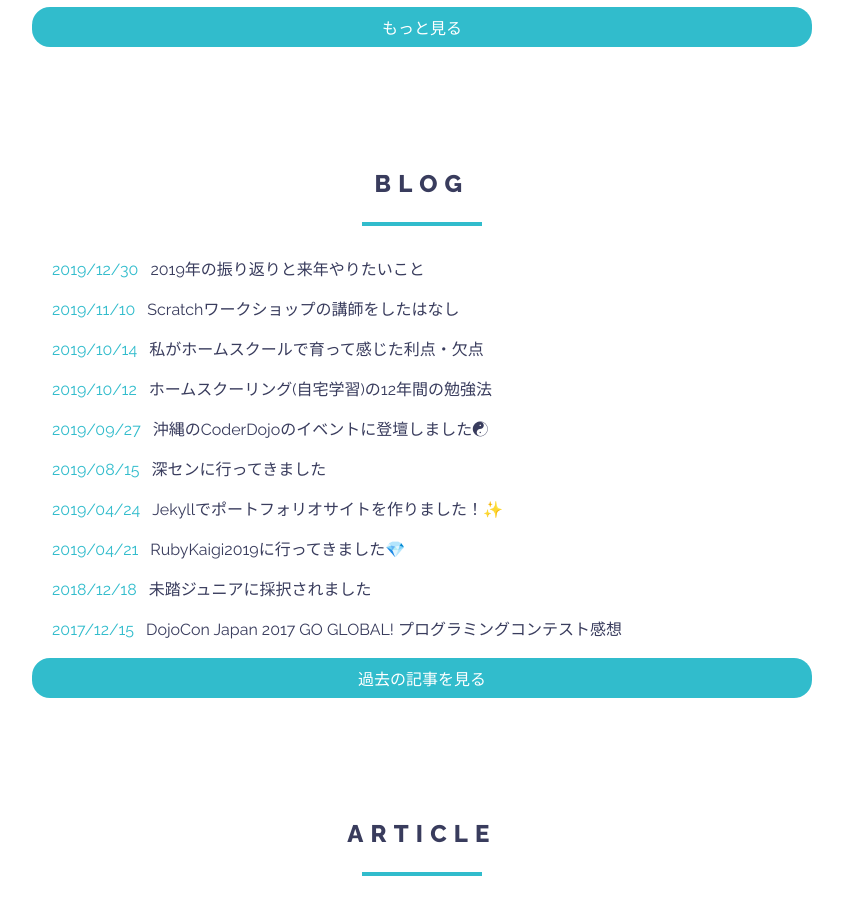
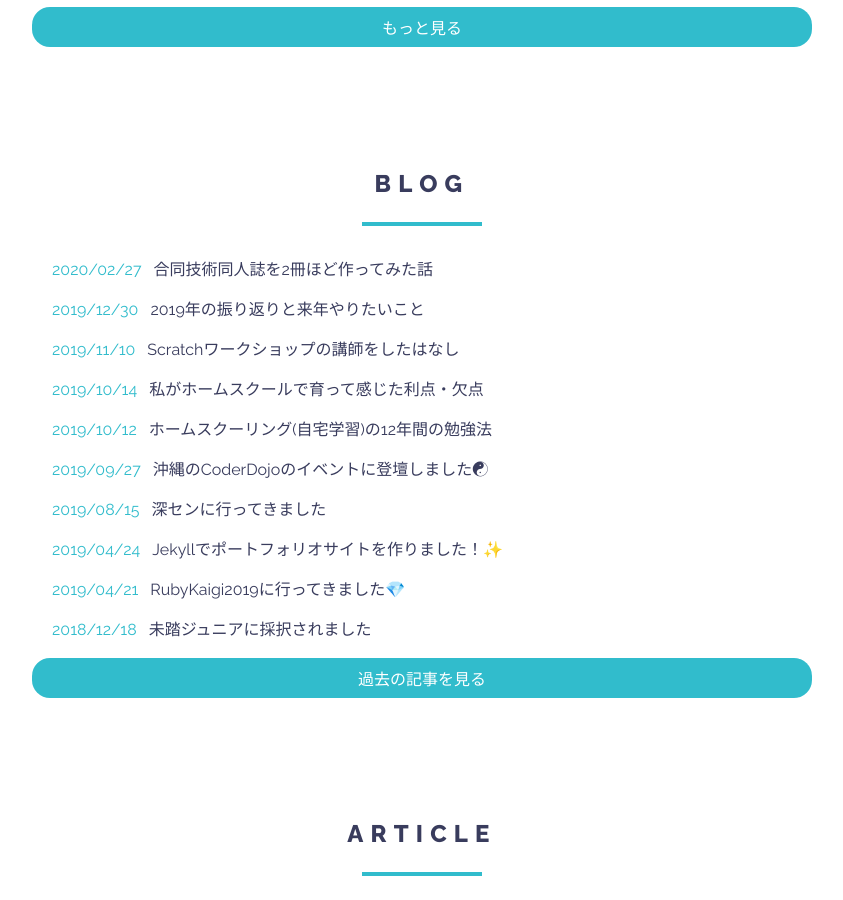
Before and after one commit to madoreenu/yuki384.github.io, a Jekyll site: the page built from index.md, in a window 1280 px wide and 900 px high, scrolled down 3741 px. Shown: the whole window, without its empty margins (218-1061 px from the left). Built offline with Jekyll 4.4.1, drawn with Linux system fonts in a browser that asks for light colours; nearby versions of some CDN libraries; some web fonts are replaced.

Commit message:
Add 合同技術同人誌を2冊ほど作ってみた話 to blog list

```diff
--- a/_data/blog.yml
+++ b/_data/blog.yml
@@ -1,3 +1,8 @@
+- title: 合同技術同人誌を2冊ほど作ってみた話
+  date: 2020/02/27
+  url: https://note.com/yuki384/n/na1f11bc326ae
+  img: /img/Blog/kitsuneko.png
+
 - title: 2019年の振り返りと来年やりたいこと
   date: 2019/12/30
   url: https://note.com/yuki384/n/nf30c349f2eeb
```
Also changed, not shown: img/Blog/kitsuneko.png (added).
